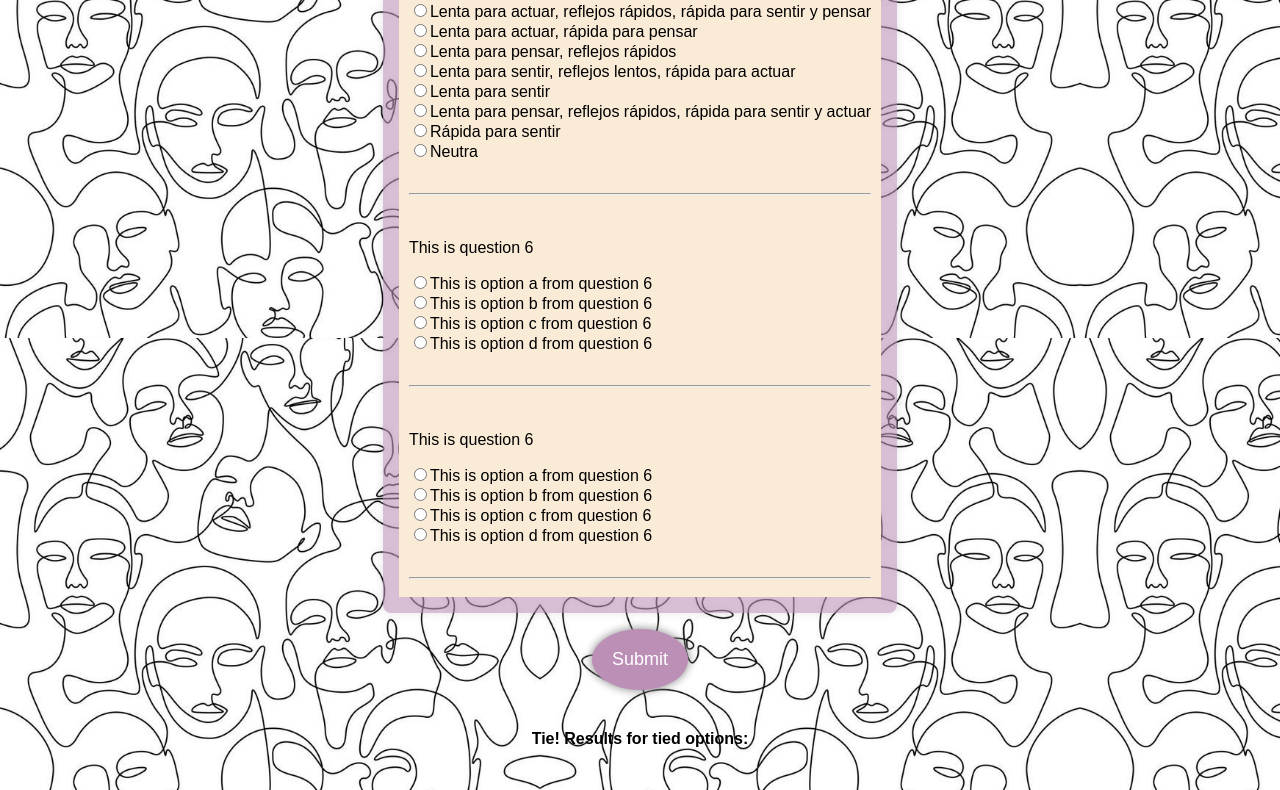
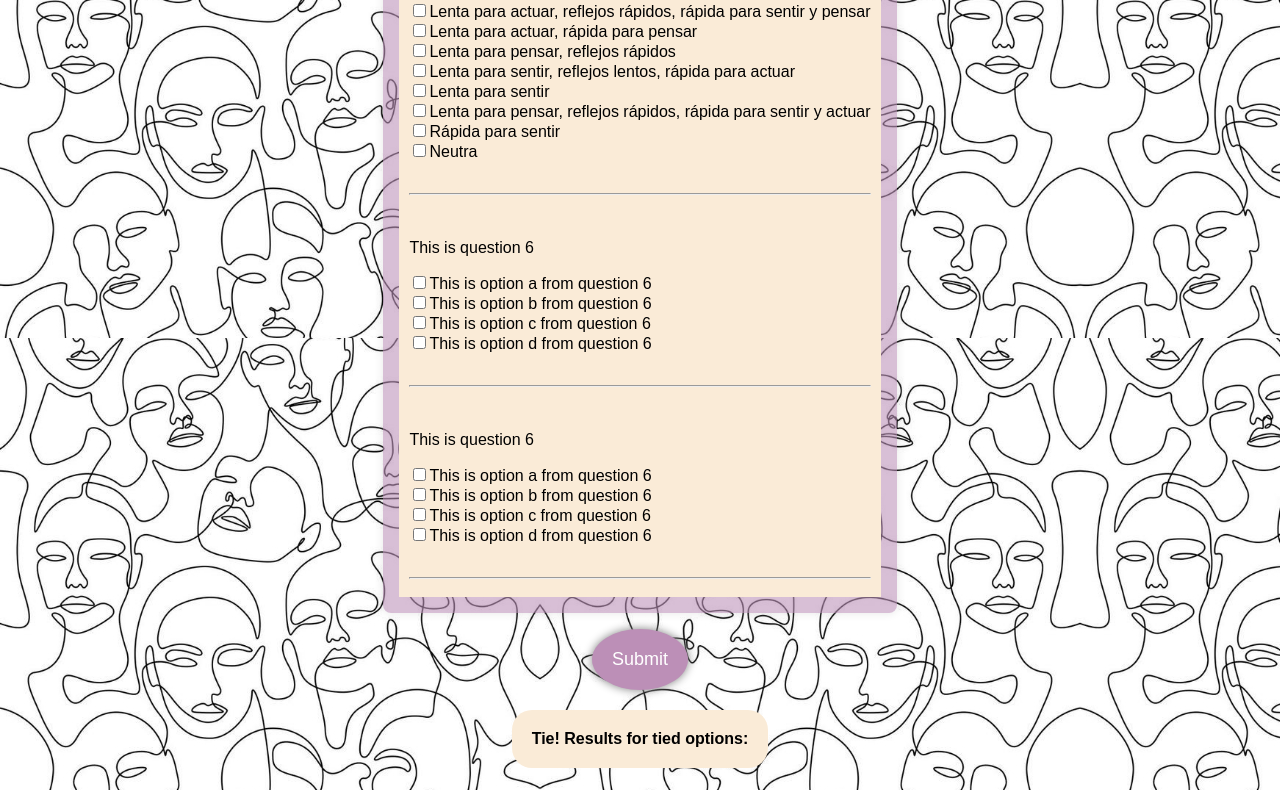
Before and after one commit to lucianatux/test, a plain HTML site: page index.html in a window 1280 px wide. Both pictures are taken after a click on the button "Submit". Shown: the part 2902-3692 px from the top of the page. Drawn offline with Linux system fonts and the light colour scheme.

Commit message:
opcion multiple

```diff
--- a/script.js
+++ b/script.js
@@ -184,7 +184,7 @@ function renderQuestions() {
 function renderOptions(options, questionIndex) {
   let optionsHTML = "";
   for (const [key, value] of Object.entries(options)) {
-    optionsHTML += `<label><input type="radio" name="q${questionIndex}" value="${key}">${value}</label><br>`;
+    optionsHTML += `<label><input type="checkbox" name="q${questionIndex}" value="${key}">${value}</label><br>`;
   }
   return optionsHTML;
 }
@@ -194,11 +194,11 @@ function calculateResult() {
   const answers = {};
 
   questions.forEach((q, index) => {
-    const selectedAnswer = document.querySelector(`input[name="q${index}"]:checked`);
-    if (selectedAnswer) {
+    const selectedAnswers = document.querySelectorAll(`input[name="q${index}"]:checked`);
+    selectedAnswers.forEach(selectedAnswer => {
       const questionKey = selectedAnswer.value;
       answers[questionKey] = (answers[questionKey] || 0) + 1;
-    }
+    });
   });
 
   const maxAnswerCount = Math.max(...Object.values(answers));
--- a/styles.css
+++ b/styles.css
@@ -61,3 +61,7 @@ h1,h4{
 h4{
     font-size: 20px;
 }
+#result-container{
+    background-color: antiquewhite;
+    border-radius: 20px;
+}
```
